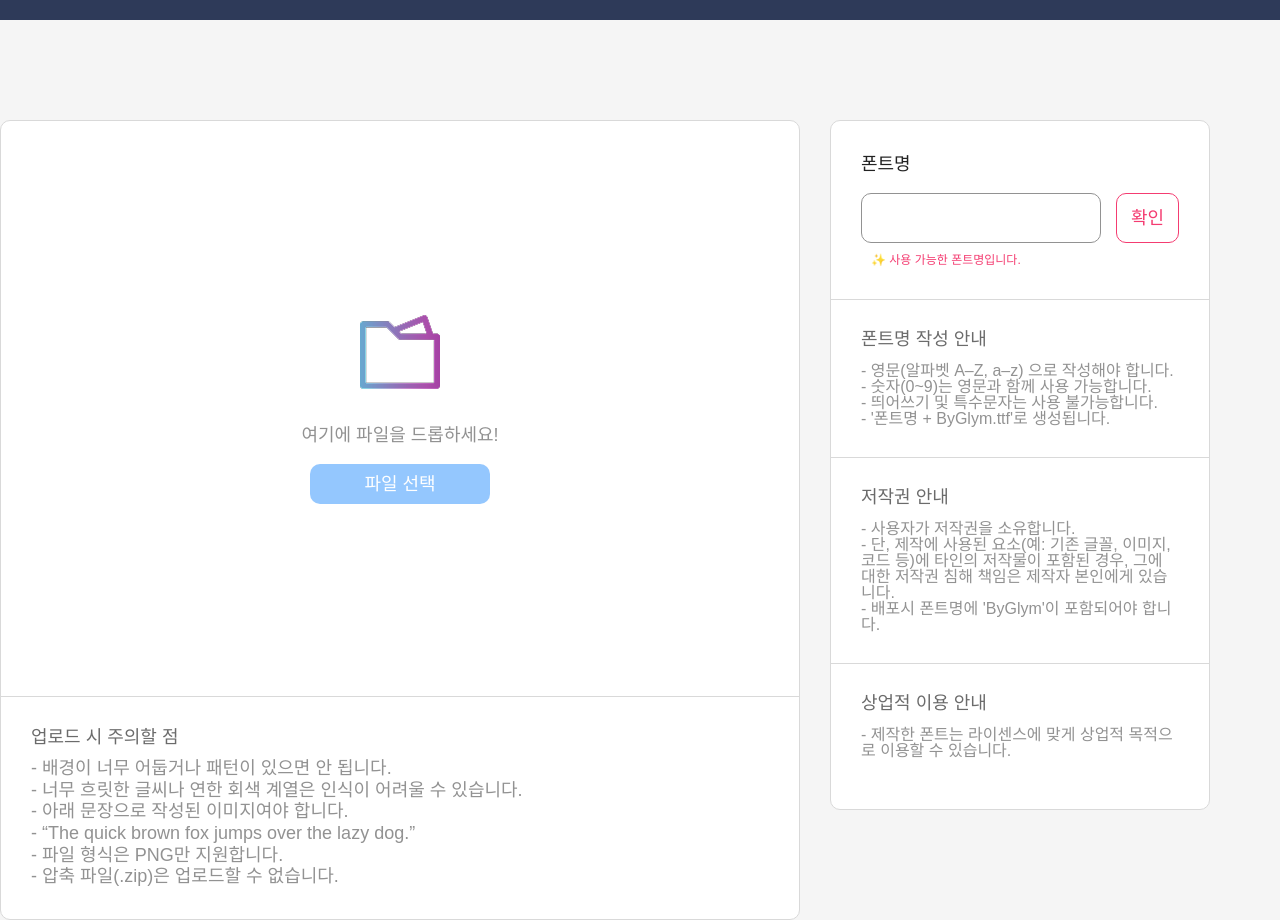
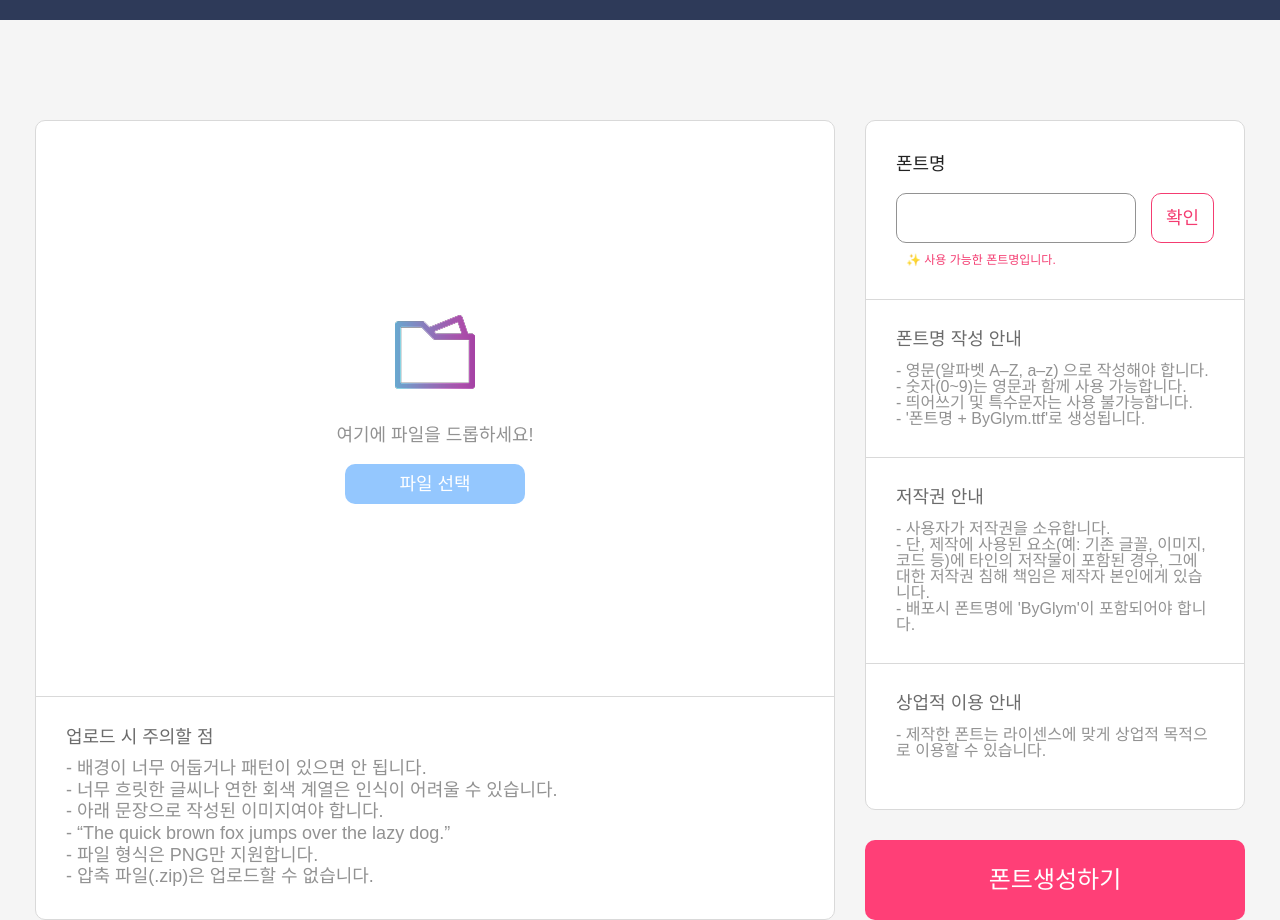
Before and after one commit to Glym-2025/glym-frontend, a React (Vite) app in the folder glym-app/: page /fontcreation in a window 1280 px wide. Shown: the part 80-1000 px from the top of the page. Built offline with nearby package versions, Linux system fonts and the light colour scheme.

Commit message:
feat: FontCreationPage 컴포넌트 추가 및 스타일 분리

```diff
--- a/glym-app/src/pages/FontCreationPage.jsx
+++ b/glym-app/src/pages/FontCreationPage.jsx
@@ -1,10 +1,14 @@
 import { ImageUploadForm, FontInfoForm } from "../features/fontcreation";
+import { S } from "./style";
 
 export default function FontCreationPage() {
-    return(
-        <div style={{margin:"0 auto", marginTop:"100px", display:"flex", gap: "30px"}}>
+    return (
+        <div style={{ paddingTop: "100px", display: "flex", justifyContent: "center", gap: "30px" }}>
             <ImageUploadForm />
-            <FontInfoForm />
+            <div style={{ display: "flex", flexDirection: "column", justifyContent: "space-between" }} >
+                <FontInfoForm />
+                <S.FontCreationPage.Button>폰트생성하기</S.FontCreationPage.Button>
+            </div>
         </div>
     );
 }
--- /dev/null
+++ b/glym-app/src/pages/style.js
@@ -0,0 +1,25 @@
+import styled from "styled-components";
+import { font } from "../styles/font";
+import { darken } from "polished";
+
+const CreationButton = styled.button`
+    width: 380px;
+    height: 80px;
+
+    border-radius: 10px;
+    border: none;
+
+    ${font(24, 400, 1.5)}
+    background-color: #FF3F77;
+    color: #FFFFFF;
+
+    &:hover {
+        background-color: ${darken(0.1, "#FF3F77")};
+    }
+`;
+
+export const S = {
+    FontCreationPage: {
+        Button: CreationButton
+    }
+}
```
